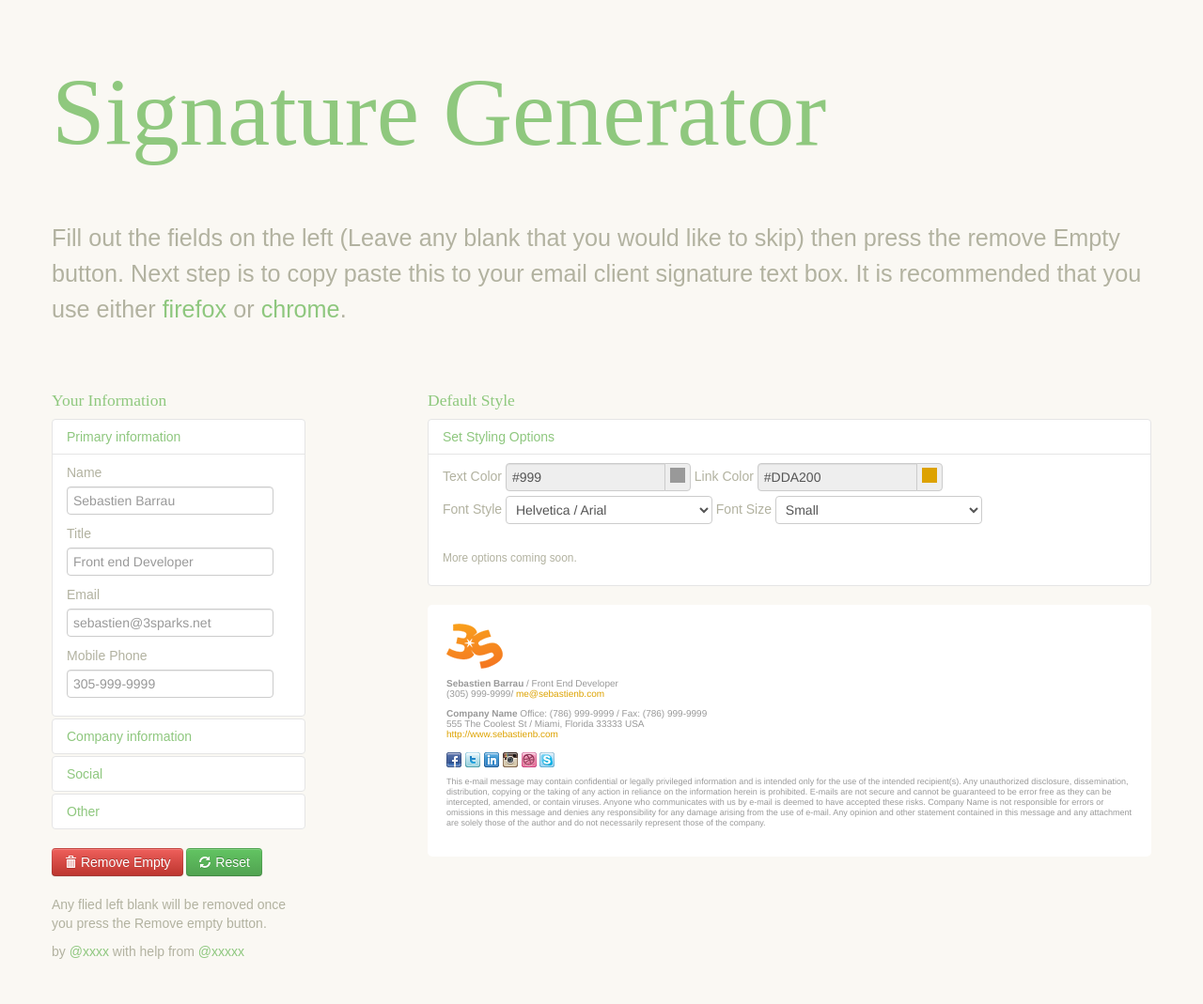
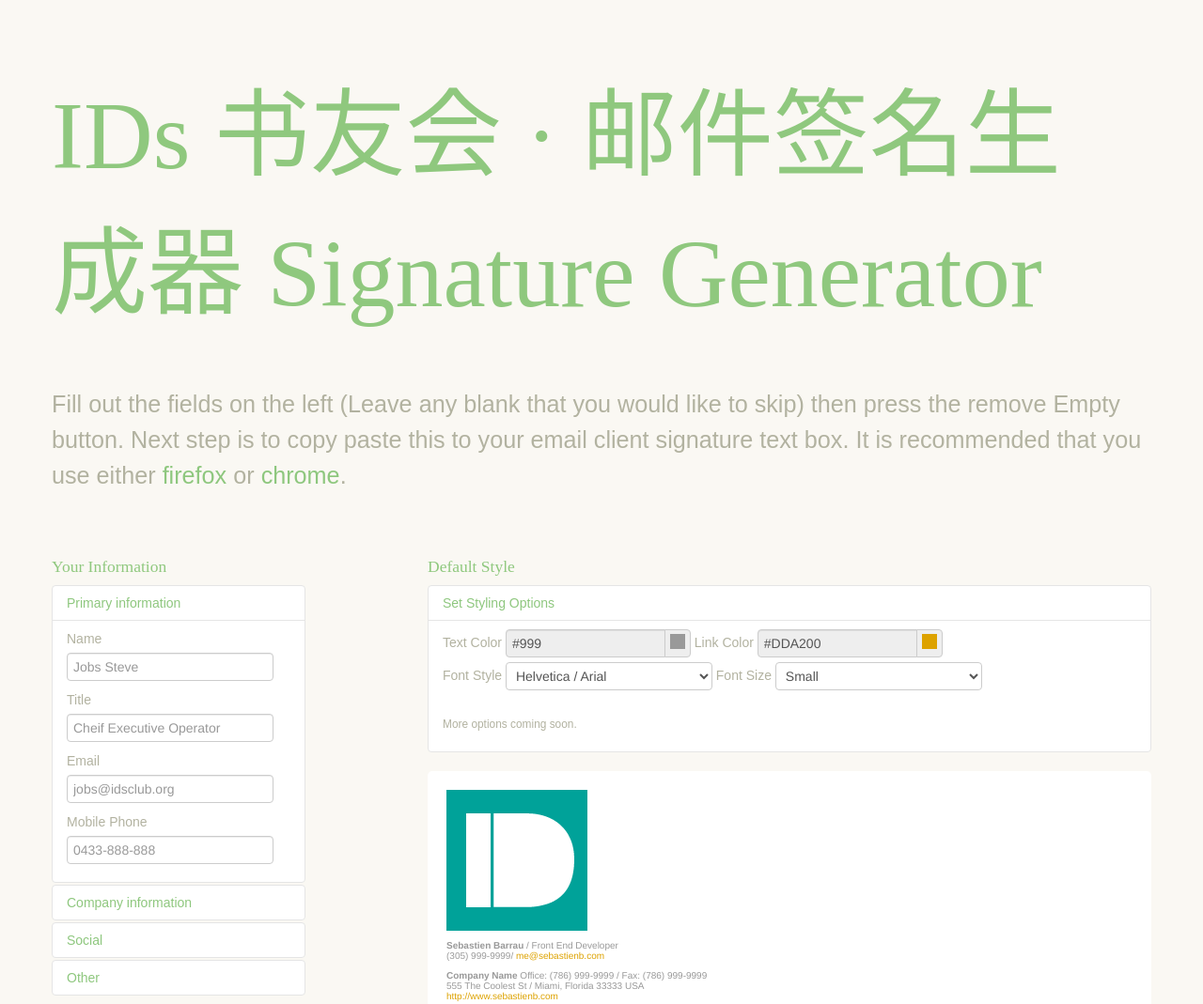
Before and after one commit to IDs-Club/IDs-Signature-Generator, a plain HTML site: page index.html in a window 1280 px wide. Shown: the top 1069 px of the page at 94% size. Drawn offline with Linux system fonts and the light colour scheme.

Commit message:
updated content

```diff
--- a/index.html
+++ b/index.html
@@ -2,7 +2,7 @@
 <html>
 	<head>
 		<meta http-equiv="content-type" content="text/html; charset=UTF-8">
-	    <title>Email html signature generator</title>
+	    <title>IDs 书友会 · 邮件签名生成器 · Email html signature generator</title>
         <meta charset="utf-8">
         <meta name="viewport" content="width=device-width, initial-scale=1.0">
 	    <!-- Bootstrap -->
@@ -16,7 +16,7 @@
 	    <div id="main-container" class="container">
 		    <div id="header" class="row">
 		    	<div class="span12">
-		    	<h1>Signature Generator</h1>
+		    	<h1>IDs 书友会 · 邮件签名生成器 Signature Generator</h1>
 		    	</div>
 		    </div>
 		   <div class="row">
@@ -51,16 +51,16 @@
 			    	        <div class="accordion-inner">
 
 			    	          <label>Name</label>
-			    	           <input id="name" placeholder="Sebastien Barrau" type="text">
+			    	           <input id="name" placeholder="Jobs Steve" type="text">
 
 			    	           <label>Title</label>
-			    	           <input id="title" placeholder="Front end Developer" type="text">
+			    	           <input id="title" placeholder="Cheif Executive Operator" type="text">
 
 			    	           <label>Email</label>
-			    	           <input id="email" placeholder="sebastien@3sparks.net" type="text">
+			    	           <input id="email" placeholder="jobs@idsclub.org" type="text">
 
 			    	           <label>Mobile Phone</label>
-			    	           <input id="mobile" placeholder="305-999-9999" type="text">
+			    	           <input id="mobile" placeholder="0433-888-888" type="text">
 
 			    	        </div>
 			    	      </div>
@@ -231,7 +231,7 @@
 	<!--		    	<div><a href="#" id="copy-preview" class="btn">Copy</a></div>-->
 			    	<div class="preview">
 
-			    		<p style="font-family: Helvetica, Arial, sans-serif; font-size: 10px;"><a href="http://www.sebastienb.com/" class="clink"><img src="img/logo-3.png" alt="3sparks llc" id="sig-logo" border="0"></a></p>
+			    		<p style="font-family: Helvetica, Arial, sans-serif; font-size: 10px;"><a href="http://www.sebastienb.com/" class="clink"><img src="img/logo.png" alt="3sparks llc" id="sig-logo" border="0"></a></p>
 			    		<p style="font-family: Helvetica, Arial, sans-serif; font-size: 10px; line-height: 11px; color: #999;"><span id="name-input" style="font-weight: bold;" class="txt">Sebastien Barrau</span>
 			    		<span id="title-sep">/</span> <span id="title-input" style="color: #999;" class="txt">Front End Developer</span><br>
 			    		<span id="mobile-input" style="color: #999;" class="txt">(305) 999-9999</span><span id="email-sep" class="txt">/</span>  <a id="email-input" class="link email" href="mailto:sbarrau@3sparks.net" style="color: #DDA200">me@sebastienb.com</a></p>
@@ -254,7 +254,7 @@
 
 		    <div class="row">
 
-			    <div class="span4 small">by <a href="javascript:;">@xxxx</a> with help from <a href="javascript:;">@xxxxx</a></div>
+			    <div class="span4 small">by <a href="javascript:;">@IDs书友会</a> with help from <a href="javascript:;">opensource@idsclub.org</a></div>
 			    <div class="span8">
 
 
@@ -441,7 +441,7 @@
 				 		$('#'+ theID + '-sep').remove();
 				 }
 
-				 $('img[src*="img/logo-3.png"]').remove();
+				 $('img[src*="img/logo.png"]').remove();
 
 
 
```
Also changed, not shown: img/logo-3.png (deleted), img/logo.png (added).
